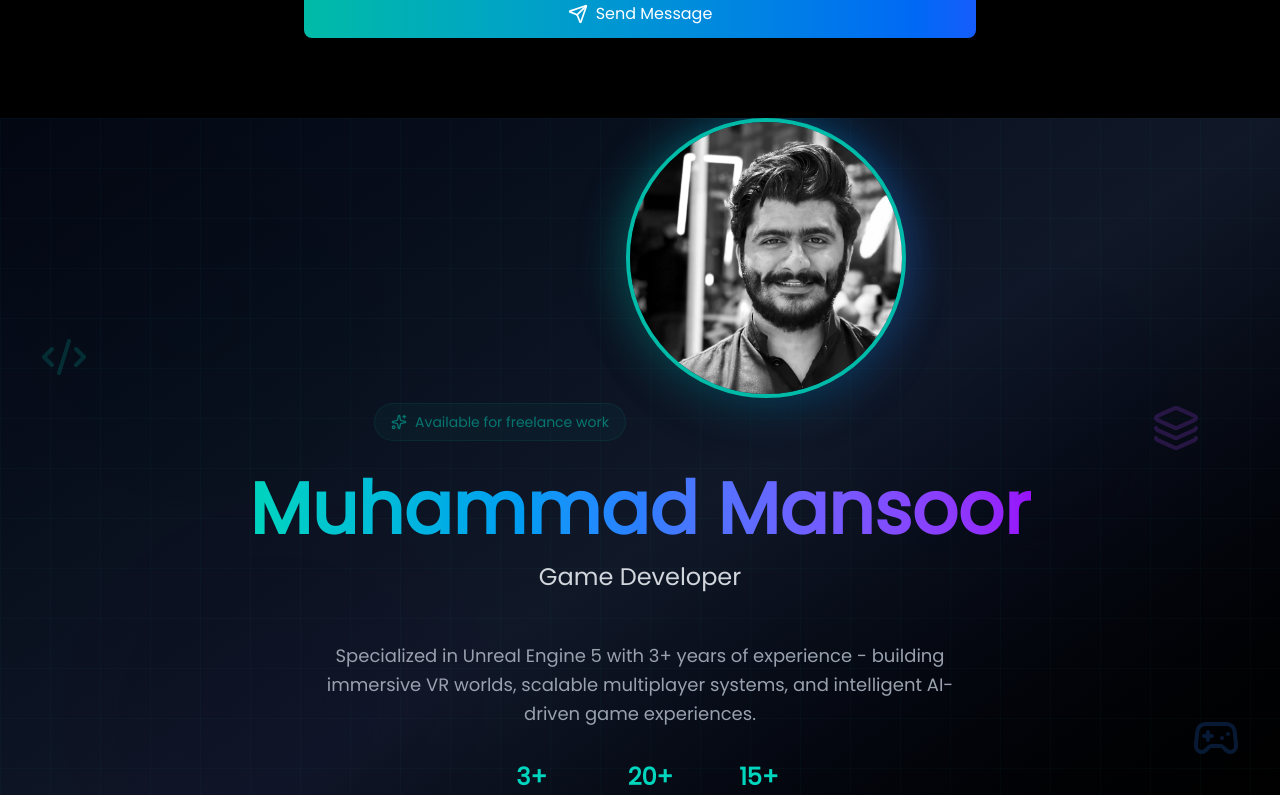
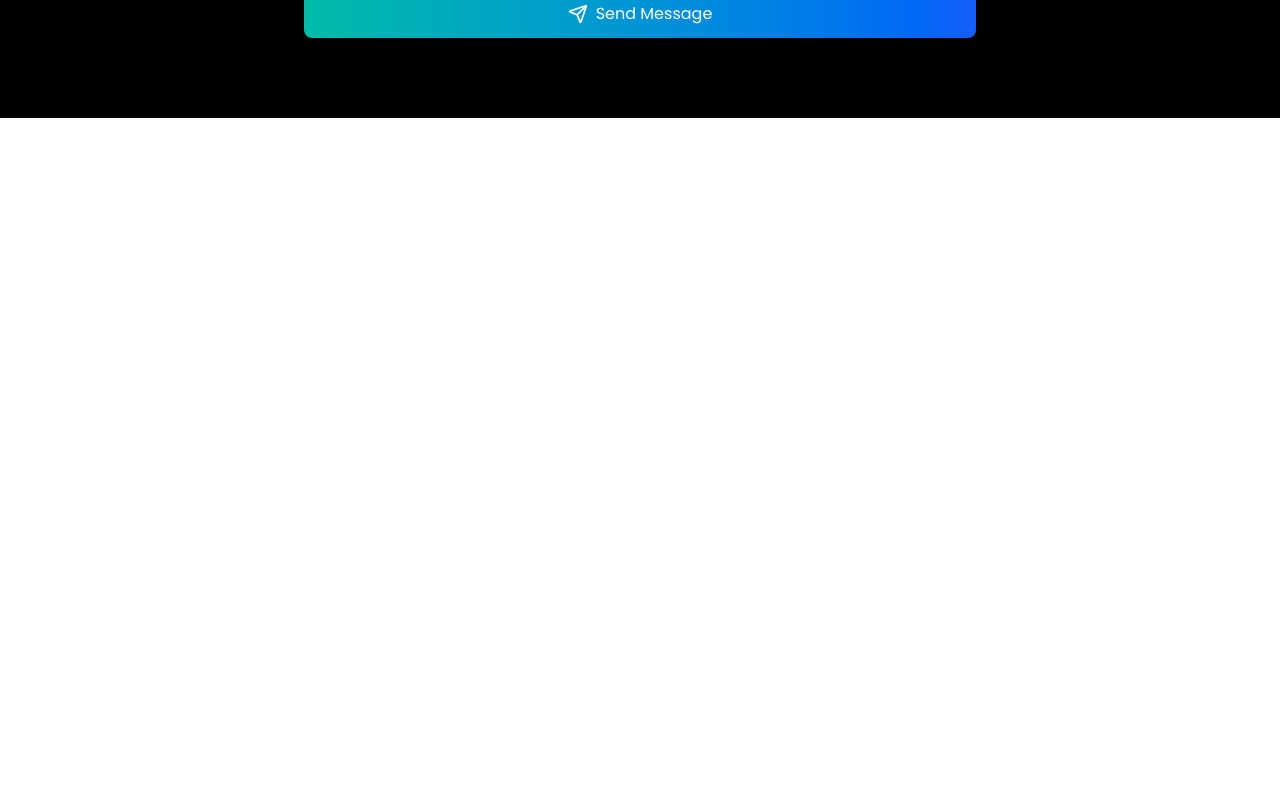
Before and after one commit to Mansoor1619/MansoorPortfolioWebsite, a React (Vite) app: page / in a window 1280 px wide. Shown: the part 6782-7577 px from the top of the page. After the commit the page ends 6900 px from the top, so only its background shows below. Built offline with nearby package versions, Linux system fonts and the light colour scheme.

Commit message:
Remove Footer

```diff
--- a/src/App.tsx
+++ b/src/App.tsx
@@ -15,7 +15,7 @@ function App() {
       <Skills />
       <Projects />
       <Contact />
-      <Footer />
+
     </div>
   );
 }
--- a/src/components/Footer.tsx
+++ b/src/components/Footer.tsx
@@ -2,6 +2,8 @@ import React, { useState, useEffect } from 'react';
 import { Download, ChevronDown, Sparkles, Code2, Gamepad2, Layers } from 'lucide-react';
 import { personalData } from '../data/personalData';
 import { iconsData } from '../data/iconData';
+
+
 
 const Hero: React.FC = () => {
   const [mousePosition, setMousePosition] = useState({ x: 0, y: 0 });
@@ -33,6 +35,7 @@ const Hero: React.FC = () => {
     ['github', 'linkedin', 'twitter', 'artstation'].includes(icon.id)
   );
 
+
   return (
     <section id="home" className="min-h-screen flex items-center justify-center relative overflow-hidden bg-gradient-to-br from-gray-950 via-gray-900 to-black">
       {/* Animated Gradient Background */}
@@ -47,7 +50,7 @@ const Hero: React.FC = () => {
         ></div>
         <div className="absolute bottom-20 left-20 w-96 h-96 bg-purple-500 rounded-full mix-blend-multiply filter blur-3xl opacity-20 animate-blob animation-delay-4000"></div>
 
-        {/* Grid Pattern */}
+        {/* Grid Pattern */} \
         <div className="absolute inset-0 bg-[linear-gradient(rgba(45,212,191,0.03)_1px,transparent_1px),linear-gradient(90deg,rgba(45,212,191,0.03)_1px,transparent_1px)] bg-[size:50px_50px]"></div>
       </div>
 
```
